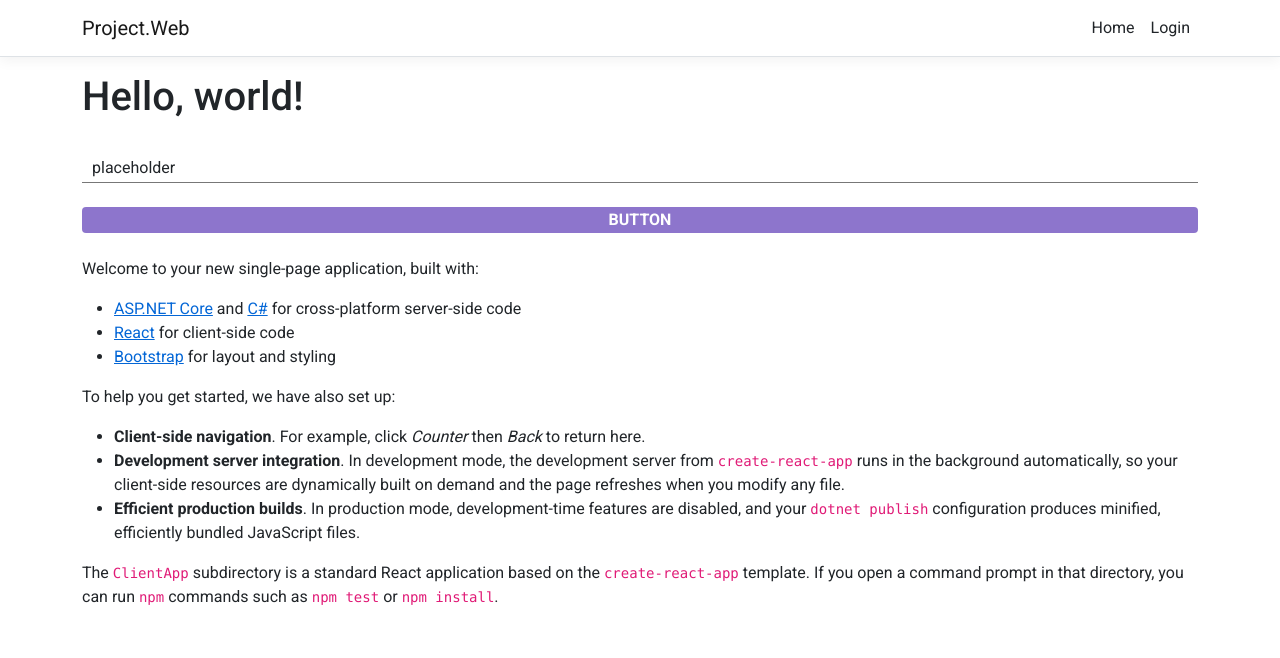
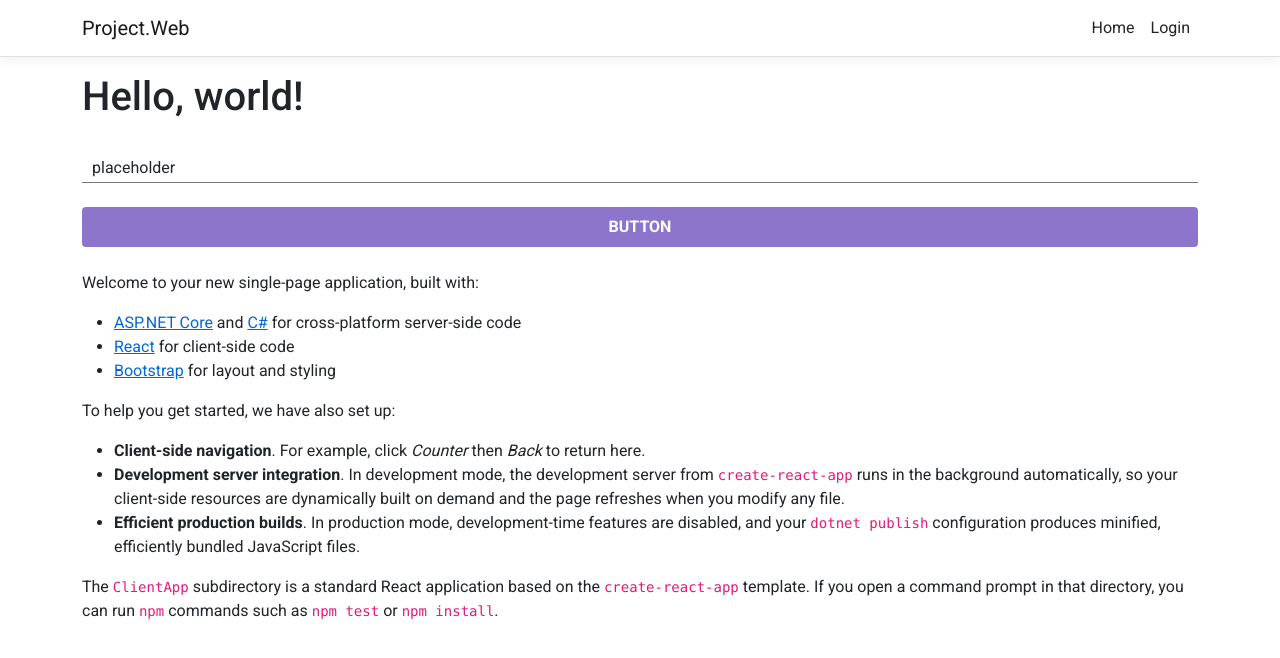
Before and after one commit to PegasUsOnce/my_web_app, a React (Create React App) app in the folder Project.Web/ClientApp/: page / in a window 1280 px wide. Shown: the top 658 px of the page. Built offline with nearby package versions, Linux system fonts and the light colour scheme.

Commit message:
кастомизация размера кнопки

```diff
--- a/Project.Web/ClientApp/src/components/Home.tsx
+++ b/Project.Web/ClientApp/src/components/Home.tsx
@@ -8,7 +8,7 @@ export const Home: React.FC = () => {
       <h1>Hello, world!</h1>
       <Input onChange={() => {}} placeholder='placeholder' value={undefined} type='text' />
       <br />
-      <Button text='button' onClick={() => {}} />
+      <Button text='button' onClick={() => {}} height='40px'/>
       <br />
       <p>Welcome to your new single-page application, built with:</p>
       <ul>
--- a/Project.Web/ClientApp/src/components/shared/button/Button.tsx
+++ b/Project.Web/ClientApp/src/components/shared/button/Button.tsx
@@ -6,12 +6,15 @@ interface IProps {
   text: string,
   /** Дествия по клику */
   onClick: () => void,
+  height?: string,
   /** Заблокирована */
   disabled?: boolean
 }
 
-const ButtonImpl: React.FC<IProps> = ({ text, onClick, disabled = undefined }) => {
-  return <div className={styles.buttonContainer}>
+const ButtonImpl: React.FC<IProps> = ({ text, onClick, height = undefined, disabled = undefined }) => {
+  const style = { height: height }
+
+  return <div className={styles.buttonContainer} style={style} >
     <button className={styles.button} disabled={disabled} onClick={onClick}>{text}</button>
   </div>
 }
```
